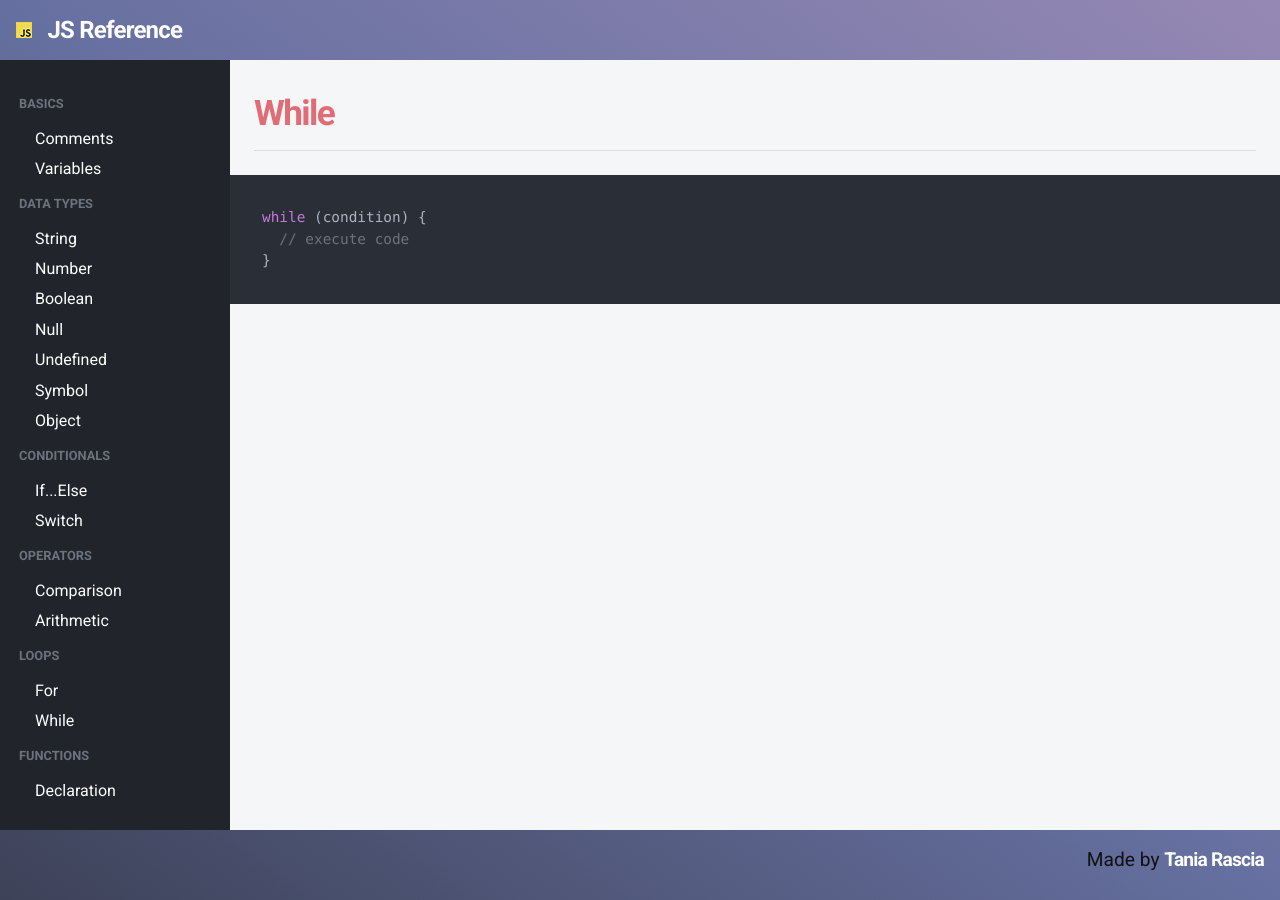
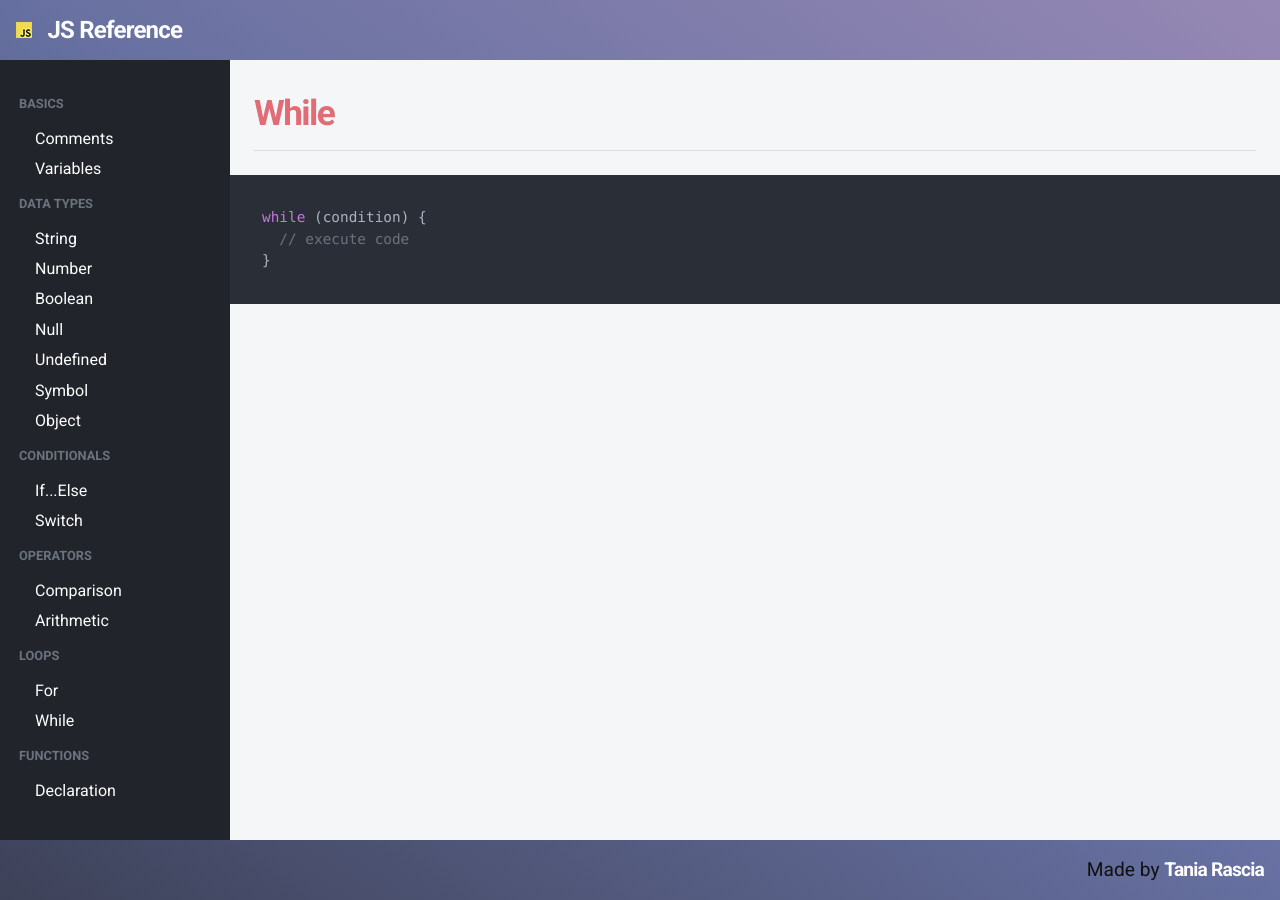
Before and after one commit to KJLarson/snippets, a Jekyll site: the page built from _pages/02_while.md, in a window 1280 px wide. Built offline with Jekyll 4.4.1, drawn with Linux system fonts in a browser that asks for light colours; nearby versions of some CDN libraries.

Commit message:
Updating styles

```diff
--- a/_sass/components/_layout.scss
+++ b/_sass/components/_layout.scss
@@ -6,6 +6,7 @@
 	margin-left: auto;
 	margin-right: auto;
 	max-width: $large;
+	min-height: calc(100vh - 120px);
 }
 
 .content {
```
